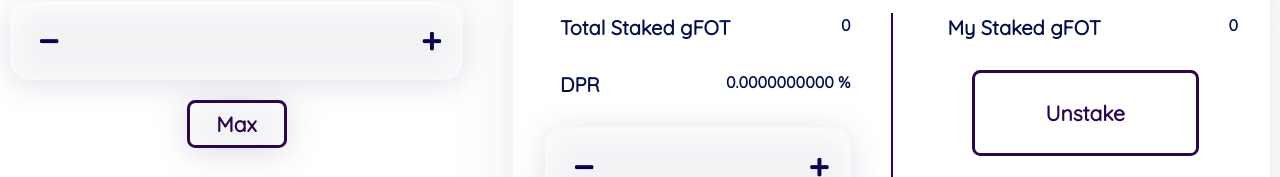
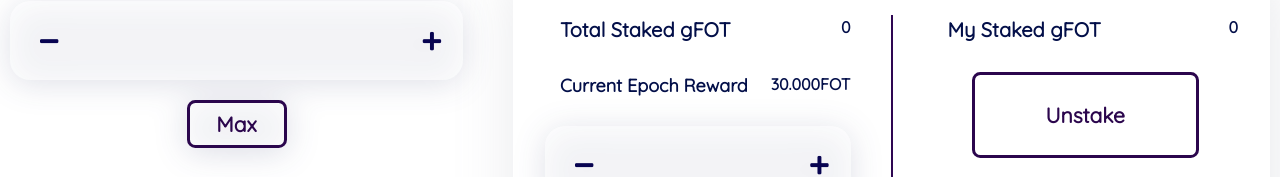
Before and after one commit to elitexpro/Fortis-Oeconomia, a Next.js app: page /gFOTmodule in a window 1280 px wide. Shown: the part 453-630 px from the top of the page. Built offline with nearby package versions, Linux system fonts and the light colour scheme; grey boxes are pictures that could not be loaded.

Commit message:
removed DPR

```diff
--- a/components/StakeNClaim/index.tsx
+++ b/components/StakeNClaim/index.tsx
@@ -117,13 +117,14 @@ const StakeNClaim = ({
                             {convertMicroDenomToDenom2(gfotStakingContractInfo.gfot_amount, gfotTokenInfo.decimals)}
                         </StakedValue>
                     </TotalStakedText>
-                    <TotalStakedText className="wallet-label">
-                        DPR
+                    <TotalStakedText className="wallet-label" style={{fontSize:'18px'}}>
+                        Current Epoch Reward
                         <StakedValue>
                             {" "}
-                            {(gfotStakingApy / 10000000000.0).toFixed(10)} %
+                            {"30.000FOT"}
+                            {/* {(gfotStakingApy / 10000000000.0).toFixed(10)} % */}
                         </StakedValue>
-                        </TotalStakedText>
+                    </TotalStakedText>
                     {/*<TotalStakedText className="wallet-label">
                         APY (bFOT)
                         <StakedValue>
```
